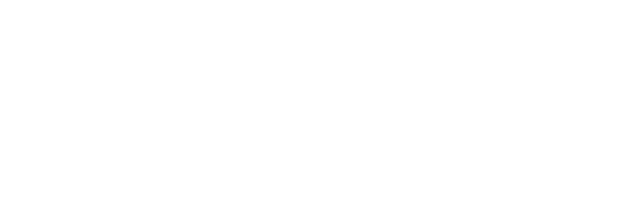
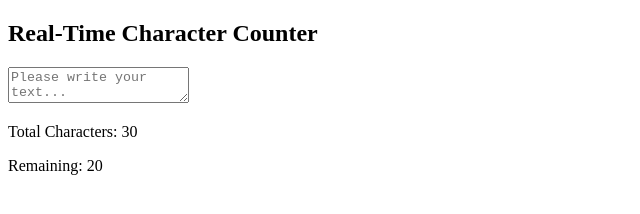
Before and after one commit to Turabek07/16-Beginner-Javascript-Projects, a plain HTML site: page Real-Time Character Counter/index.html in a window 1280 px wide. Shown: the whole page, without its empty margins (0-640 px from the left). Drawn offline with Linux system fonts and the light colour scheme.

Commit message:
Html part done!

```diff
--- a/Real-Time Character Counter/index.html
+++ b/Real-Time Character Counter/index.html
@@ -8,6 +8,18 @@
     <title>Real - Time Character Counter</title>
 </head>
 <body>
+    <div class="container">
+        <h2> Real-Time Character Counter </h2>
+        <textarea  id="textarea" class="textarea" placeholder="Please write your text..." maxlength="50"></textarea>
+        <div class="counter-container">
+            <p>Total Characters:
+                 <span class="total-counter" id="total-counter">30</span>
+            </p>
+            <p>Remaining:
+                <span class="remaining-counter" id="remaining-counter">20</span>
+           </p>
+        </div>
+    </div>
     <script src="index.js"></script>
 </body>
 </html>
```
